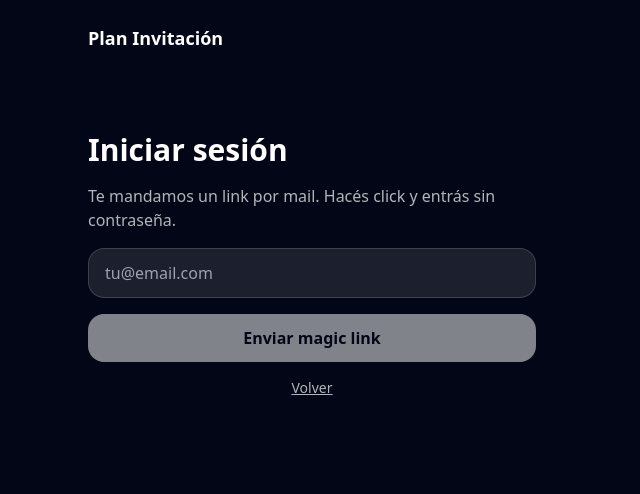
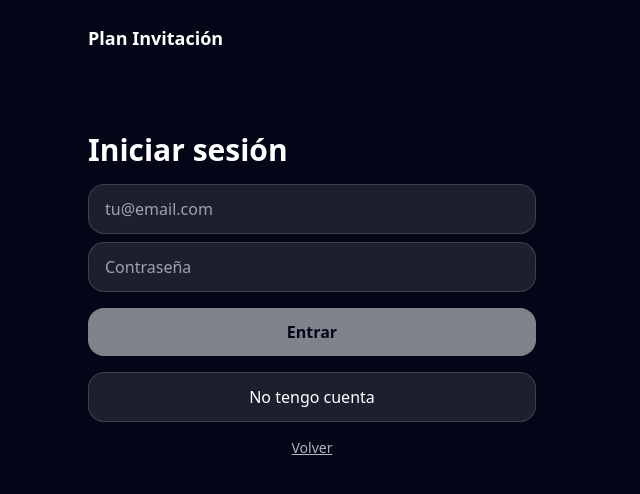
Before and after one commit to MatiasIvanGarcia/Resolvit, a React (Vite) app: page / in a window 1280 px wide. Both pictures are taken after a click on the button "Iniciar sesión". Shown: the top 494 px of the page, without its empty margins (0-640 px from the left). Built offline with nearby package versions, Linux system fonts and the light colour scheme; the HTML template or start-up script is replaced by a standard one.

Commit message:
Update App.tsx

```diff
--- a/src/App.tsx
+++ b/src/App.tsx
@@ -102,11 +102,10 @@ function Home({ session }: { session: Session | null }) {
       <main className="mx-auto max-w-6xl px-6 py-14">
         <div className="max-w-2xl space-y-5">
           <h1 className="text-4xl md:text-6xl font-semibold leading-tight">
-            Creá invitaciones interactivas para armar planes en segundos.
+            Creá invitaciones interactivas para armar planes.
           </h1>
           <p className="text-white/70 text-lg">
-            Armás preguntas con dos opciones (con fotos) y el link permite que la otra persona elija.
-            Con branching podés crear árboles de decisión (Día/Noche → Merienda/Cena, etc).
+            Armás preguntas con dos opciones (con fotos), con branching para decisiones complejas.
           </p>
 
           <div className="flex flex-wrap gap-3 pt-2">
@@ -114,7 +113,7 @@ function Home({ session }: { session: Session | null }) {
               className="rounded-2xl bg-white text-slate-950 px-5 py-3 text-sm font-semibold hover:opacity-90"
               onClick={() => navigate(session ? "/create" : "/login")}
             >
-              {session ? "Crear mi primer plan" : "Empezar"}
+              Empezar
             </button>
             <button
               className="rounded-2xl bg-white/10 border border-white/15 px-5 py-3 text-sm hover:bg-white/15"
@@ -130,26 +129,45 @@ function Home({ session }: { session: Session | null }) {
 }
 
 function Login() {
+  const [mode, setMode] = React.useState<"login" | "signup">("login");
   const [email, setEmail] = React.useState("");
+  const [password, setPassword] = React.useState("");
+  const [confirm, setConfirm] = React.useState("");
   const [busy, setBusy] = React.useState(false);
-  const [sent, setSent] = React.useState(false);
-  const [error, setError] = React.useState<string | null>(null);
+  const [msg, setMsg] = React.useState<string | null>(null);
 
-  async function sendLink() {
+  async function submit() {
+    setMsg(null);
+
+    if (mode === "signup") {
+      if (password.length < 6) {
+        setMsg("La contraseña debe tener al menos 6 caracteres.");
+        return;
+      }
+      if (password !== confirm) {
+        setMsg("Las contraseñas no coinciden.");
+        return;
+      }
+    }
+
     setBusy(true);
-    setError(null);
-
-    const redirectTo = `${window.location.origin}/create`;
-
-    const { error } = await supabase.auth.signInWithOtp({
-      email,
-      options: { emailRedirectTo: redirectTo },
-    });
-
+    try {
+      if (mode === "login") {
+        const { error } = await supabase.auth.signInWithPassword({ email, password });
+        if (error) setMsg(error.message);
+        else navigate("/create");
+      } else {
+        const { error } = await supabase.auth.signUp({ email, password });
+        if (error) setMsg(error.message);
+        else {
+          // Si desactivaste confirm email en Supabase, esto ya te deja logueado (o al menos el usuario activo).
+          // Si por alguna razón no devuelve sesión, mandamos a login.
+          navigate("/create");
+        }
+      }
+    } finally {
       setBusy(false);
-
-    if (error) setError(error.message);
-    else setSent(true);
+    }
   }
 
   return (
@@ -162,11 +180,11 @@ function Login() {
 
       <main className="mx-auto max-w-6xl px-6 py-14">
         <div className="max-w-md space-y-4">
-          <h1 className="text-3xl font-semibold">Iniciar sesión</h1>
-          <p className="text-white/70">
-            Te mandamos un link por mail. Hacés click y entrás sin contraseña.
-          </p>
+          <h1 className="text-3xl font-semibold">
+            {mode === "login" ? "Iniciar sesión" : "Crear cuenta"}
+          </h1>
 
+          <div className="space-y-2">
             <input
               className="w-full rounded-2xl bg-white/10 border border-white/15 px-4 py-3 outline-none"
               placeholder="tu@email.com"
@@ -174,22 +192,45 @@ function Login() {
               onChange={(e) => setEmail(e.target.value)}
               autoComplete="email"
             />
+            <input
+              className="w-full rounded-2xl bg-white/10 border border-white/15 px-4 py-3 outline-none"
+              placeholder="Contraseña"
+              value={password}
+              onChange={(e) => setPassword(e.target.value)}
+              type="password"
+              autoComplete={mode === "login" ? "current-password" : "new-password"}
+            />
+            {mode === "signup" && (
+              <input
+                className="w-full rounded-2xl bg-white/10 border border-white/15 px-4 py-3 outline-none"
+                placeholder="Confirmar contraseña"
+                value={confirm}
+                onChange={(e) => setConfirm(e.target.value)}
+                type="password"
+                autoComplete="new-password"
+              />
+            )}
+          </div>
 
-          {error && <div className="text-red-300 text-sm">{error}</div>}
+          {msg && <div className="text-red-300 text-sm">{msg}</div>}
 
           <button
-            disabled={busy || !email}
-            onClick={sendLink}
+            disabled={busy || !email || !password || (mode === "signup" && !confirm)}
+            onClick={submit}
             className="w-full rounded-2xl bg-white text-slate-950 px-4 py-3 font-semibold disabled:opacity-50"
           >
-            {busy ? "Enviando…" : "Enviar magic link"}
+            {busy ? "..." : mode === "login" ? "Entrar" : "Registrarme"}
           </button>
 
-          {sent && (
-            <div className="rounded-2xl border border-white/15 bg-white/5 p-4 text-white/80 text-sm">
-              Listo ✅ Revisá tu mail y hacé click en el link para entrar.
-            </div>
-          )}
+          <button
+            className="w-full rounded-2xl bg-white/10 border border-white/15 px-4 py-3"
+            onClick={() => {
+              setMsg(null);
+              setMode(mode === "login" ? "signup" : "login");
+            }}
+          >
+            {mode === "login" ? "No tengo cuenta" : "Ya tengo cuenta"}
+          </button>
 
           <button className="w-full text-white/70 text-sm underline" onClick={() => navigate("/")}>
             Volver
@@ -203,12 +244,11 @@ function Login() {
 
 function Create({ session }: { session: Session }) {
   return (
-    <div className="min-h-screen bg-slate-950 text-white">
-      <header className="mx-auto max-w-6xl px-6 py-6 flex items-center justify-between">
+    <div className="min-h-screen bg-slate-950 text-white p-8">
+      <div className="flex items-center justify-between">
         <button className="text-lg font-semibold" onClick={() => navigate("/")}>
           Plan Invitación
         </button>
-
         <div className="flex items-center gap-3">
           <div className="text-sm text-white/70">{session.user.email}</div>
           <button
@@ -221,13 +261,11 @@ function Create({ session }: { session: Session }) {
             Cerrar sesión
           </button>
         </div>
-      </header>
+      </div>
 
-      <main className="mx-auto max-w-6xl px-6 py-10">
-        <div className="rounded-3xl border border-white/15 bg-white/5 p-6">
-          Builder /create (siguiente paso): wizard para crear preguntas + branching.
+      <div className="mt-6 rounded-3xl border border-white/15 bg-white/5 p-6">
+        Builder /create (siguiente paso)
       </div>
-      </main>
     </div>
   );
 }
@@ -508,6 +546,7 @@ export default function App() {
   const session = useSession();
 
   if (path.startsWith("/invite/")) return <Invite />;
+  if (path === "/expired") return <Expired />;
 
   if (path === "/login") return <Login />;
 
@@ -519,7 +558,5 @@ export default function App() {
     return <Create session={session} />;
   }
 
-  if (path === "/expired") return <Expired />;
-
   return <Home session={session} />;
 }
```
Lines whose indentation alone changed are shown as unchanged.
